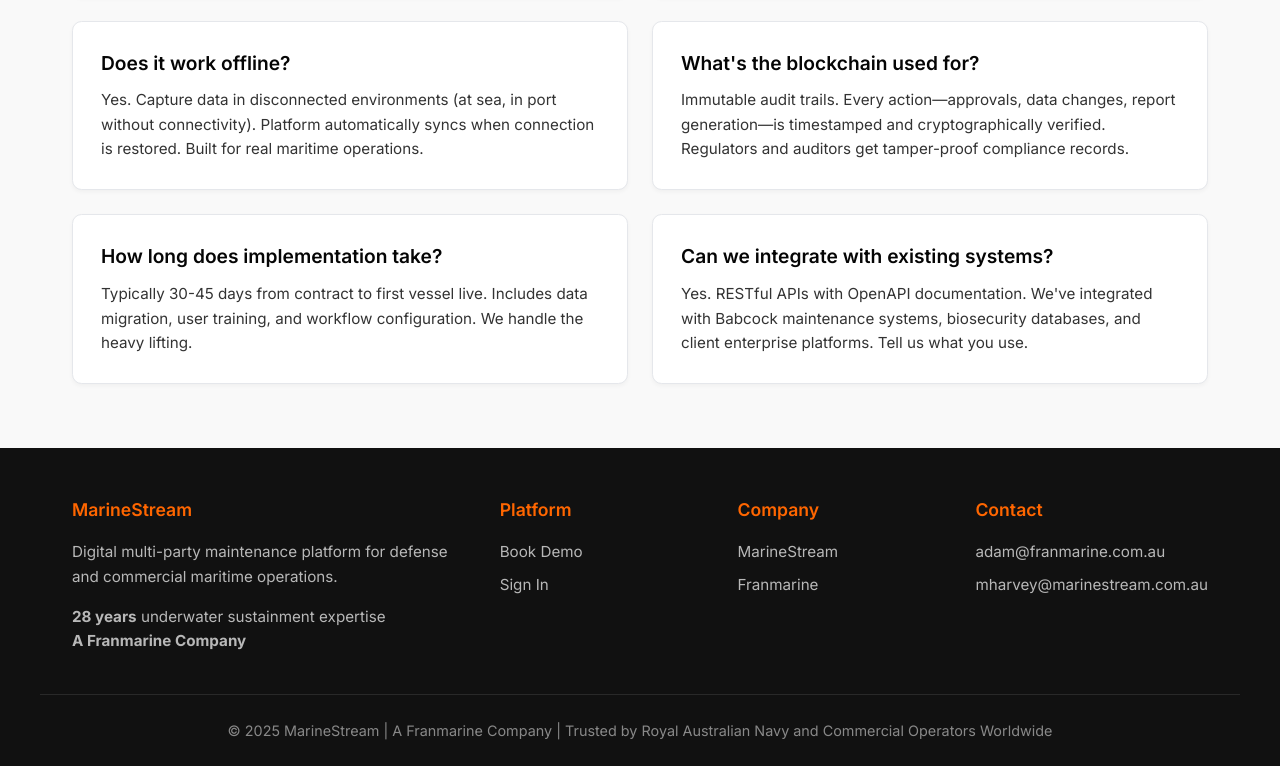
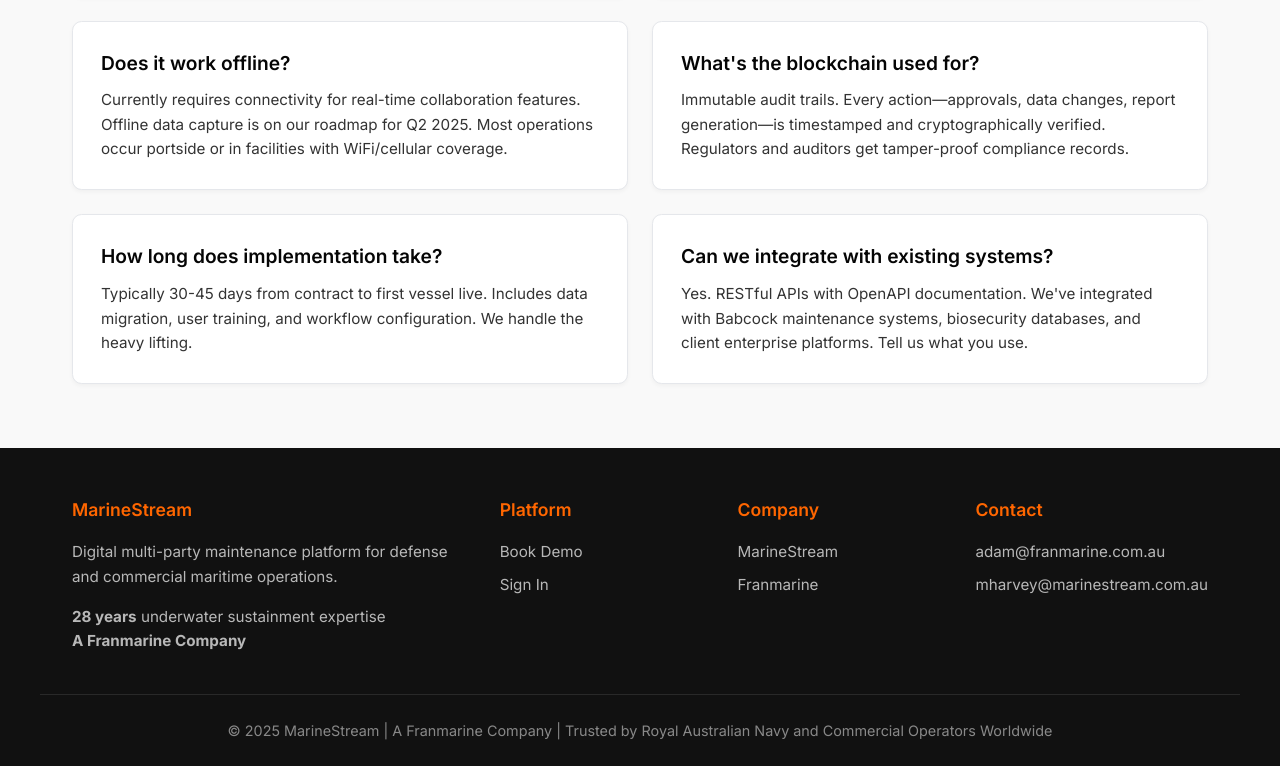
Before and after one commit to Mathew-Harvey/MarineStreamLandingPage, a plain HTML site: page index.html in a window 1280 px wide. Shown: the part 4700-5466 px from the top of the page. Drawn offline with Linux system fonts and the light colour scheme.

Commit message:
fixed offline commitment

```diff
--- a/index.html
+++ b/index.html
@@ -217,7 +217,7 @@
                 </div>
                 <div class="faq-item">
                     <h3>Does it work offline?</h3>
-                    <p>Yes. Capture data in disconnected environments (at sea, in port without connectivity). Platform automatically syncs when connection is restored. Built for real maritime operations.</p>
+                    <p>Currently requires connectivity for real-time collaboration features. Offline data capture is on our roadmap for Q2 2025. Most operations occur portside or in facilities with WiFi/cellular coverage.</p>
                 </div>
                 <div class="faq-item">
                     <h3>What's the blockchain used for?</h3>
```
